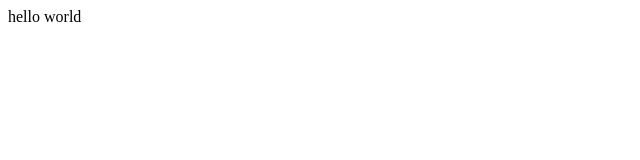
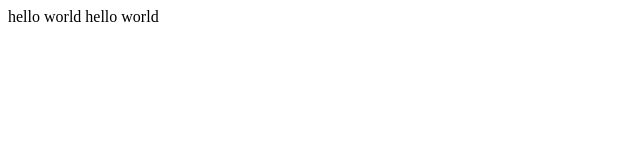
Before and after one commit to NNewbie/my-repo-from-remote, a plain HTML site: page index.html in a window 1280 px wide. Shown: the full height of the page, 0-640 px from the left. Drawn offline with Linux system fonts and the light colour scheme.

Commit message:
added basic markup to create a website content

```diff
--- a/index.html
+++ b/index.html
@@ -1 +1,7 @@
 hello world
+<html>
+    <head></head>
+<body>
+    hello world
+</body>
+</html>
```
